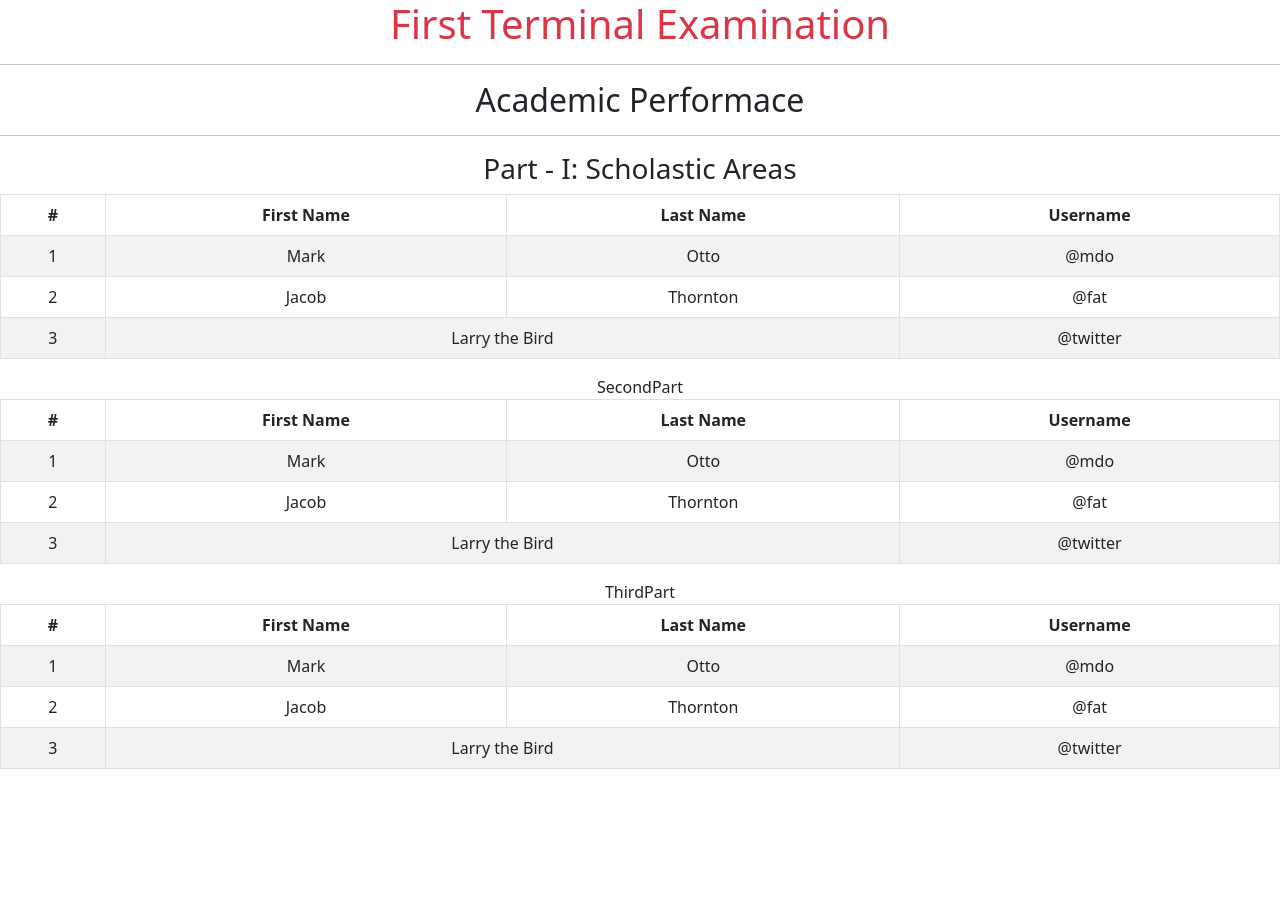
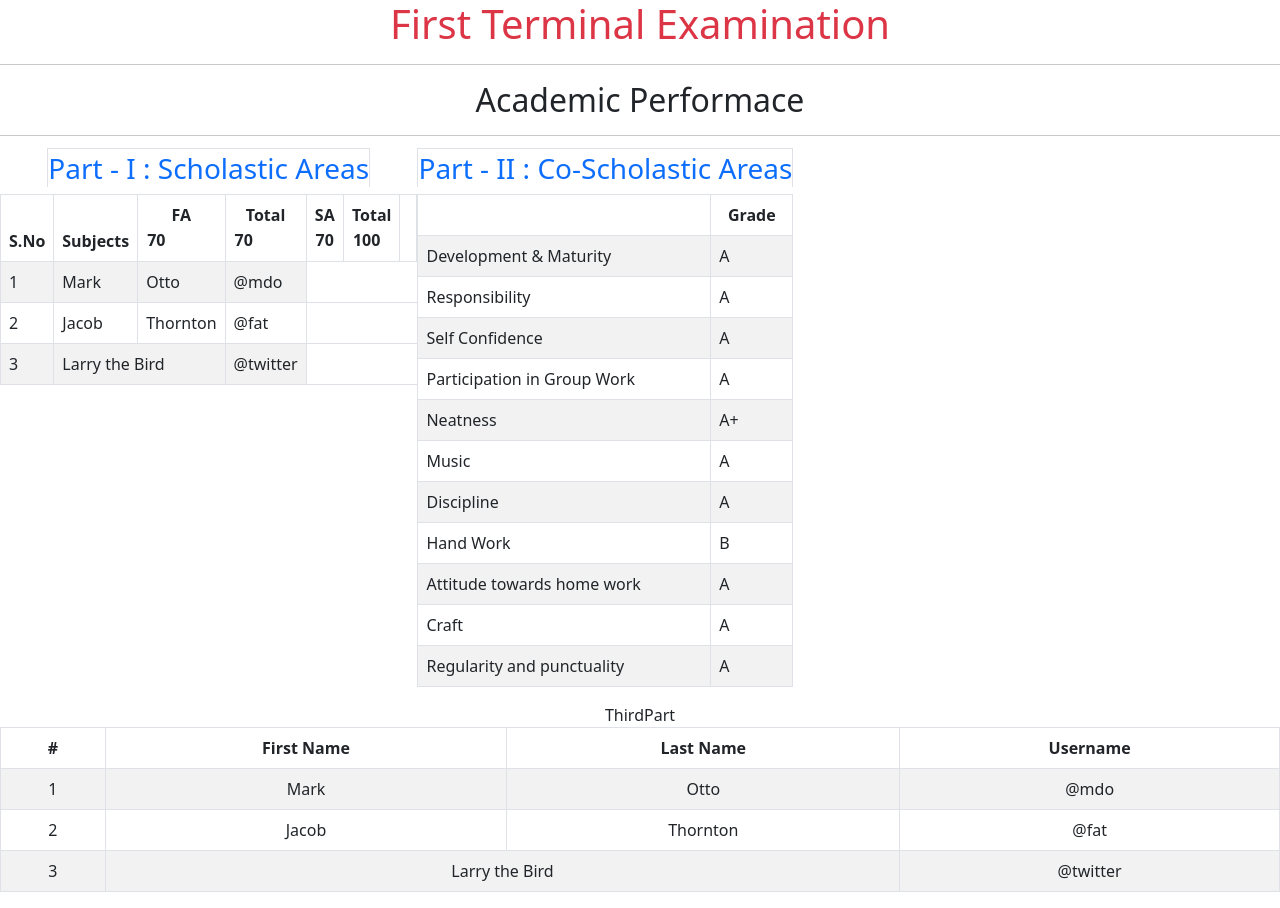
Before and after one commit to ShailajaTripathi/marksheet, a React (Create React App) app: page / in a window 1280 px wide. Before the commit the page ends 800 px from the top, so only its background shows below. Built offline with nearby package versions, Linux system fonts and the light colour scheme.

Commit message:
second part UI

```diff
--- a/src/assets/css/academic.css
+++ b/src/assets/css/academic.css
@@ -1,4 +1,4 @@
-.topPart {
+/* .topPart {
     display: flex;
     color:blue;
-}
+} */
--- /dev/null
+++ b/src/assets/css/firstPart.css
@@ -0,0 +1,3 @@
+.tableBody{
+    text-align:left;
+}
--- /dev/null
+++ b/src/assets/css/secondPart.css
@@ -0,0 +1,3 @@
+.tableBody{
+    text-align:left;
+}
--- a/src/components/academic/Academic.jsx
+++ b/src/components/academic/Academic.jsx
@@ -2,14 +2,14 @@ import React from "react";
 import FirstPart from "./FirstPart";
 import SecondPart from "./SecondPart";
 import ThirdPart from "./ThirdPart";
-// import styles from '../../assets/css'
+import "../../assets/css/academic.css";
 
 function Academic() {
   return (
-    <div>
+    <div className="topPart">
     <h2>Academic Performace</h2>
 <hr/>
-      <div className="topPart">
+<div class="d-flex align-items-baseline">
         <div>
           <FirstPart />
         </div>
--- a/src/components/academic/FirstPart.jsx
+++ b/src/components/academic/FirstPart.jsx
@@ -1,19 +1,36 @@
-import React from 'react'
-import Table from 'react-bootstrap/Table';
+import React from "react";
+import Table from "react-bootstrap/Table";
+import "../../assets/css/secondPart.css";
+
 function FirstPart() {
   return (
     <div>
-      <h3>Part - I: Scholastic Areas</h3>
+      <h3 className="text-primary">
+        <span className="square border border-bottom-0">
+
+          Part - I : Scholastic Areas
+        </span>
+      </h3>
       <Table striped bordered hover>
         <thead>
           <tr>
-          <th>#</th>
-          <th>First Name</th>
-          <th>Last Name</th>
-          <th>Username</th>
+            <th>S.No</th>
+            <th>Subjects</th>
+            <th>
+              FA
+              <th>70</th>
+            </th>
+            <th>
+              Total<th>70</th>
+            </th>
+            <th>
+              SA<th>70</th>
+            </th>
+            <th>Total<th>100</th></th>
+            <th></th>
           </tr>
         </thead>
-      <tbody>
+        <tbody className="tableBody">
           <tr>
             <td>1</td>
             <td>Mark</td>
@@ -34,7 +51,7 @@ function FirstPart() {
         </tbody>
       </Table>
     </div>
-  )
+  );
 }
 
-export default FirstPart
+export default FirstPart;
--- a/src/components/academic/SecondPart.jsx
+++ b/src/components/academic/SecondPart.jsx
@@ -1,40 +1,71 @@
-import React from 'react'
-import Table from 'react-bootstrap/Table';
+import React from "react";
+import Table from "react-bootstrap/Table";
+import '../../assets/css/secondPart.css';
 
 function SecondPart() {
   return (
-    <div>SecondPart
+    <div>
+      <h3 className="text-primary">
+        <span className="square border border-bottom-0">
+          Part - II : Co-Scholastic Areas
+        </span>
+      </h3>
       <Table striped bordered hover>
         <thead>
           <tr>
-          <th>#</th>
-          <th>First Name</th>
-          <th>Last Name</th>
-          <th>Username</th>
+            <th></th>
+            <th>Grade</th>
           </tr>
         </thead>
-      <tbody>
+        <tbody className="tableBody">
           <tr>
-          <td>1</td>
-          <td>Mark</td>
-          <td>Otto</td>
-          <td>@mdo</td>
+            <td>Development & Maturity</td>
+            <td>A</td>
           </tr>
           <tr>
-          <td>2</td>
-          <td>Jacob</td>
-          <td>Thornton</td>
-          <td>@fat</td>
+            <td>Responsibility</td>
+            <td>A</td>
           </tr>
           <tr>
-          <td>3</td>
-          <td colSpan={2}>Larry the Bird</td>
-          <td>@twitter</td>
+            <td>Self Confidence</td>
+            <td>A</td>
+          </tr>
+          <tr>
+            <td>Participation in Group Work</td>
+            <td>A</td>
+          </tr>
+          <tr>
+            <td>Neatness</td>
+            <td>A+</td>
+          </tr>
+          <tr>
+            <td>Music</td>
+            <td>A</td>
+          </tr>
+          <tr>
+            <td>Discipline</td>
+            <td>A</td>
+          </tr>
+          <tr>
+            <td>Hand Work</td>
+            <td>B</td>
+          </tr>
+          <tr>
+            <td>Attitude towards home work</td>
+            <td>A</td>
+          </tr>
+          <tr>
+            <td>Craft</td>
+            <td>A</td>
+          </tr>
+          <tr>
+            <td>Regularity and punctuality</td>
+            <td>A</td>
           </tr>
         </tbody>
       </Table>
     </div>
-  )
+  );
 }
 
-export default SecondPart
+export default SecondPart;
```
Lines whose indentation alone changed are shown as unchanged.
